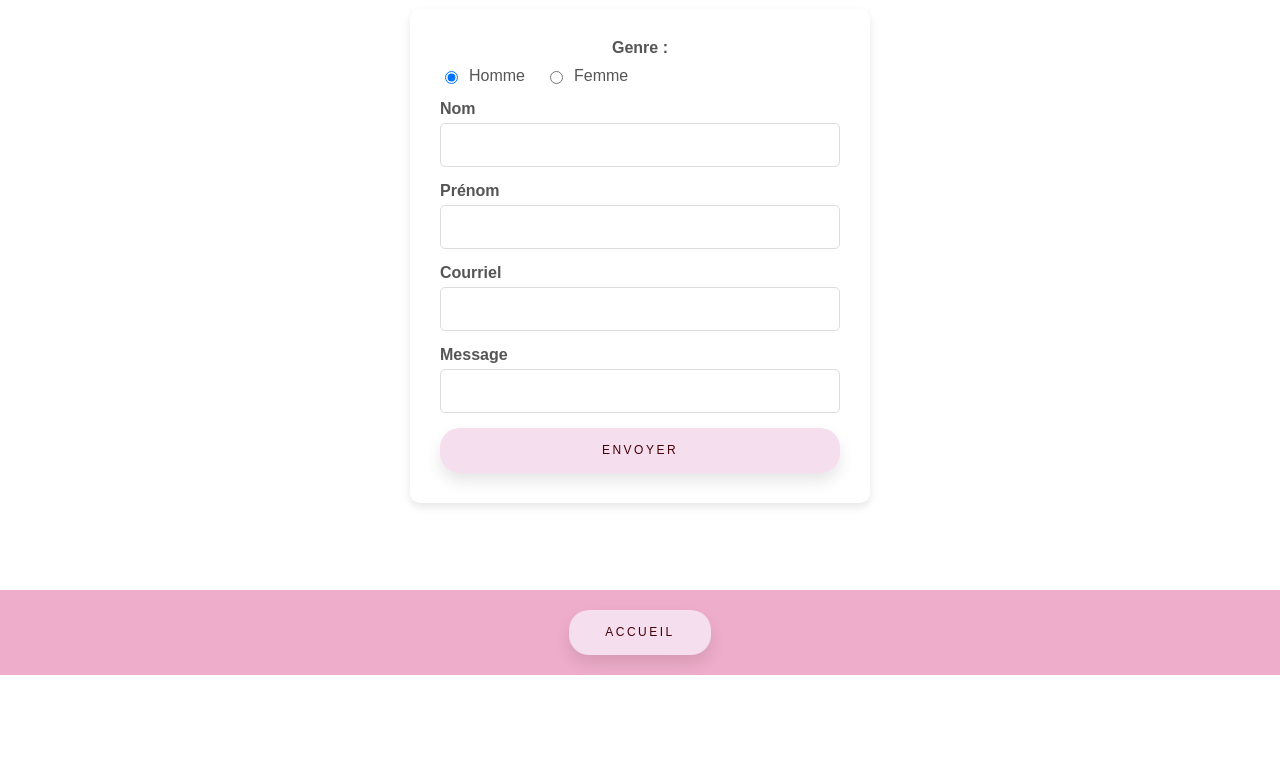
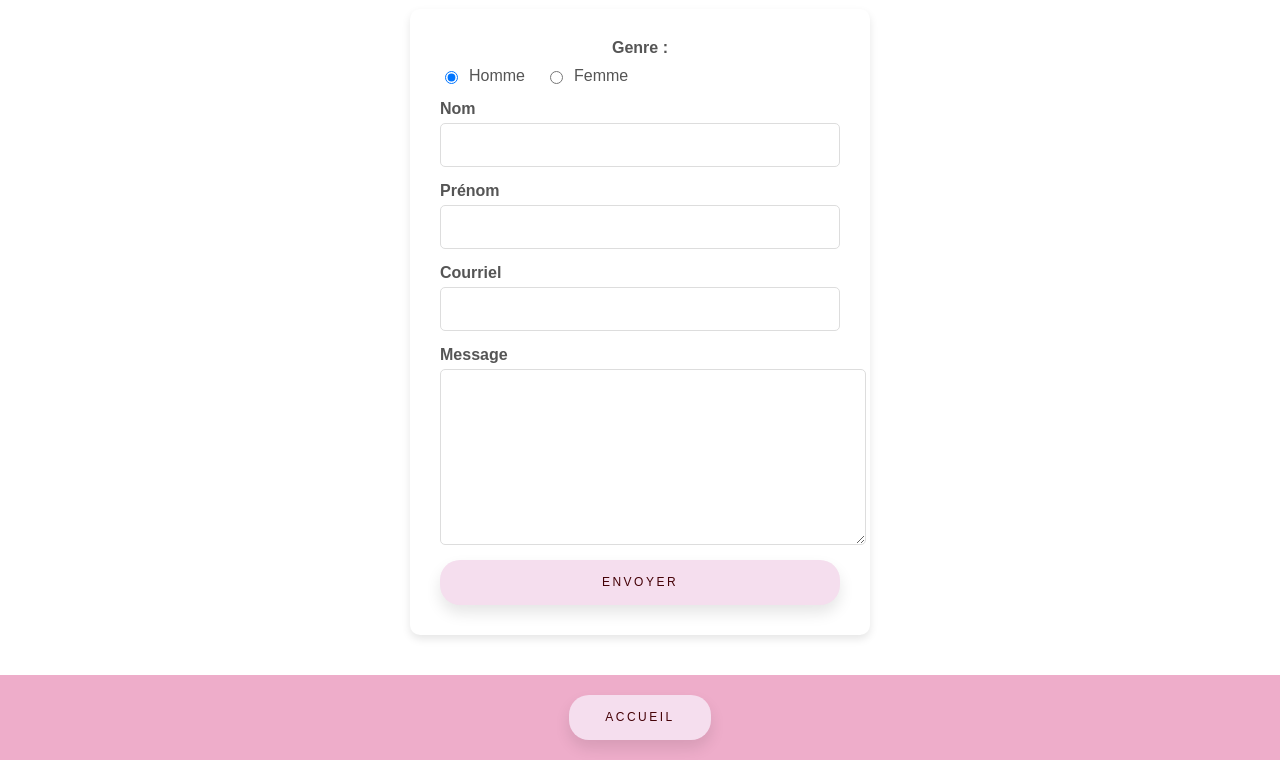
Before and after one commit to Neky547/MySite, a plain HTML site: page contact.html in a window 1280 px wide. Shown: the part 125-885 px from the top of the page. Before the commit the page ends 800 px from the top, so only its background shows below. Drawn offline with Linux system fonts and the light colour scheme.

Commit message:
Page contact

```diff
--- a/contact.html
+++ b/contact.html
@@ -33,7 +33,7 @@
                 <input type="email" id="email" required>
 
                 <label for="message">Message</label>
-                <input type="text" id="message" required>
+                <textarea id="message" rows="6" required></textarea>
 
                 <button type="submit">Envoyer</button>
             </form>
--- a/site.css
+++ b/site.css
@@ -174,6 +174,16 @@ h2{
     margin-top: 10px;
     margin-bottom: 10px;
 }
+.contact-container textarea {
+    padding: 12px;
+    border: 1px solid #ddd;
+    border-radius: 5px;
+    font-size: 1rem;
+    font-family: Arial, sans-serif;
+    min-height: 150px;
+    width: 100%;
+    resize: vertical; /* Permet à l'utilisateur de redimensionner verticalement */
+}
 /* Footer */
 footer {
     display: flex;
@@ -222,6 +232,9 @@ button:active{
     max-width: 800px;
     justify-content: center;
 }
+.div a{
+    text-decoration-line: none;
+}
 .project{
     background-color: rgb(245, 222, 238);
     border-radius: 15px;
@@ -236,10 +249,15 @@ button:active{
 table{
     justify-items: center;
 }
-
 .project:hover {
     transform: translateY(-10px);
     box-shadow: 0 8px 16px rgba(0, 0, 0, 0.15);
+}
+
+container .project{
+    text-align: center;
+    margin: 20px auto;
+    padding: 20px;
 }
 
 /* Parcours */
```
